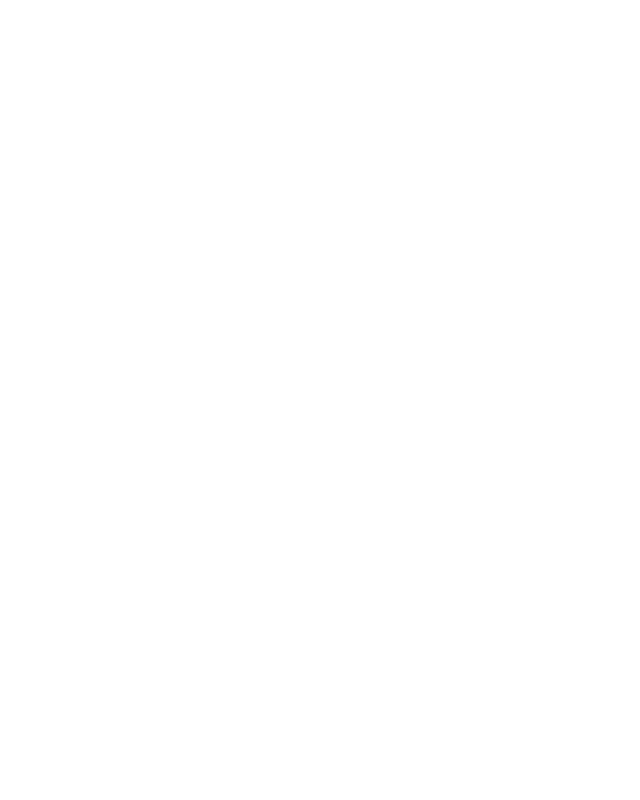
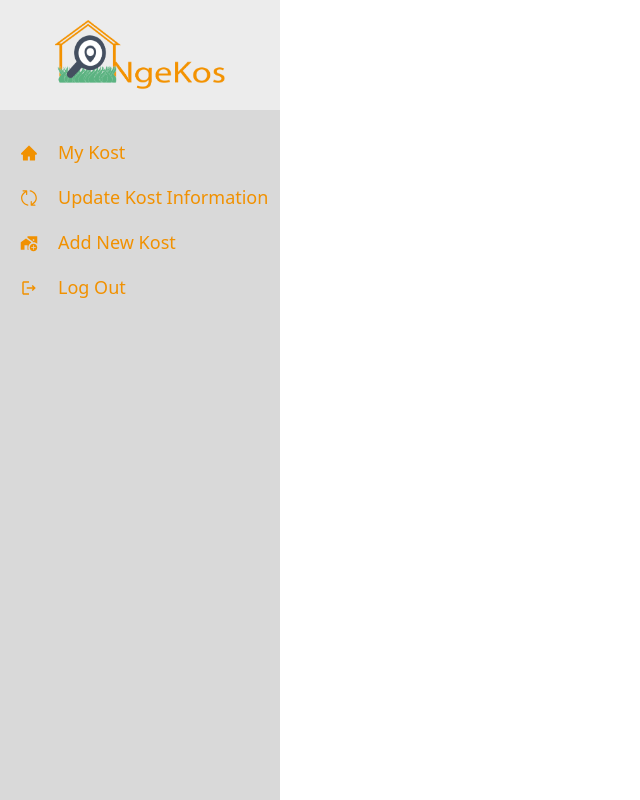
Before and after one commit to Yustikaprwt/Ngekos_Prototype, a React (Create React App) app: page /sidebar in a window 1280 px wide. Before the commit this address had no page. Shown: the whole page, without its empty margins (0-640 px from the left). Built offline with nearby package versions, Linux system fonts and the light colour scheme.

Commit message:
Add Sidebar (Not finishing yet)

```diff
--- /dev/null
+++ b/src/Components/Sidebar/Sidebar.css
@@ -0,0 +1,106 @@
+.sidebar-section {
+  position: fixed;
+  top: 0;
+  width: 280px !important;
+  height: 100vh !important;
+  transition: left 0.3s ease;
+}
+
+.sidebar-section-1 {
+  padding: 20px;
+  background-color: #ececec;
+  display: flex;
+  justify-content: center;
+}
+
+.sidebar-section-1 > img {
+  width: 170px;
+  height: 70px;
+}
+
+.sidebar-section-2 {
+  display: flex;
+  flex-direction: column;
+  padding: 20px;
+  line-height: 2.5;
+}
+
+.sidebar-section-3 {
+  display: flex;
+  flex-direction: row;
+  font-size: 18px;
+  align-items: center;
+  color: #f19100;
+}
+
+.sidebar-section-3 > svg,
+.sidebar-section-4 > svg {
+  margin-right: 15px;
+}
+
+.sidebar-section-3 > span,
+.sidebar-section-4 > span {
+  padding-left: 5px;
+  color: #f19100;
+}
+
+.sidebar-section-4 {
+  display: flex;
+  flex-direction: row;
+  font-size: 18px;
+  align-items: center;
+  color: #f19100;
+}
+
+.sidebar-toggle {
+  position: absolute;
+  top: 20px;
+  left: 20px;
+  width: 40px;
+  height: 40px;
+  background-color: #f5f5f5;
+  display: flex;
+  justify-content: center;
+  align-items: center;
+  cursor: pointer;
+}
+
+.sidebar-toggle > svg {
+  font-size: 24px;
+  color: #555555;
+}
+
+.sidebar-section {
+  width: 240px;
+  background-color: #d9d9d9;
+  transition: transform 0.3s ease;
+}
+
+.sidebar-section.open {
+  transform: translateX(0);
+}
+
+.sidebar-section.closed {
+  transform: translateX(-240px);
+}
+
+.sidebar-section-3,
+.sidebar-section-4 {
+  width: 280px !important;
+  transition: background-color 0.3s ease;
+}
+
+.sidebar-section-3:hover,
+.sidebar-section-4:hover {
+  background-color: rgba(255, 255, 255, 0.4);
+}
+
+@media screen and (min-width: 769px) {
+  .sidebar-toggle {
+    display: none;
+  }
+
+  .sidebar-section {
+    transform: translateX(0);
+  }
+}
--- /dev/null
+++ b/src/Components/Sidebar/Sidebar.jsx
@@ -0,0 +1,73 @@
+import React, { useState, useEffect } from "react";
+import "../Sidebar/Sidebar.css";
+import logo_ngekos from "../../Asset/logo_ngekos.png";
+import { AiFillHome, AiOutlineMenu } from "react-icons/ai";
+import { RxUpdate } from "react-icons/rx";
+import { MdAddHomeWork, MdOutlineLogout } from "react-icons/md";
+
+const Sidebar = () => {
+  const [sidebarOpen, setSidebarOpen] = useState(false);
+  const [isMobile, setIsMobile] = useState(false);
+
+  const handleToggleSidebar = () => {
+    setSidebarOpen(!sidebarOpen);
+  };
+
+  useEffect(() => {
+    const checkIsMobile = () => {
+      if (window.innerWidth <= 768) {
+        setIsMobile(true);
+        setSidebarOpen(false);
+      } else {
+        setIsMobile(false);
+        setSidebarOpen(true);
+      }
+    };
+
+    checkIsMobile();
+    window.addEventListener("resize", checkIsMobile);
+    return () => {
+      window.removeEventListener("resize", checkIsMobile);
+    };
+  }, []);
+
+  return (
+    <>
+      {isMobile && (
+        <div className="sidebar-toggle" onClick={handleToggleSidebar}>
+          <AiOutlineMenu />
+        </div>
+      )}
+
+      <div className={`sidebar-section ${sidebarOpen ? "open" : ""}`}>
+        <div className="sidebar-section-1">
+          <img src={logo_ngekos} alt="img" />
+        </div>
+
+        <div className="sidebar-section-2">
+          <div className="sidebar-section-3">
+            <AiFillHome />
+            <span>My Kost</span>
+          </div>
+
+          <div className="sidebar-section-3">
+            <RxUpdate />
+            <span>Update Kost Information</span>
+          </div>
+
+          <div className="sidebar-section-3">
+            <MdAddHomeWork />
+            <span>Add New Kost</span>
+          </div>
+
+          <div className="sidebar-section-4">
+            <MdOutlineLogout />
+            <span>Log Out</span>
+          </div>
+        </div>
+      </div>
+    </>
+  );
+};
+
+export default Sidebar;
--- a/src/Routers/Routers.jsx
+++ b/src/Routers/Routers.jsx
@@ -1,12 +1,14 @@
 import React from "react";
 import { BrowserRouter, Routes, Route } from "react-router-dom";
 import LoginPage from "../Page/Login Page/LoginPage";
+import Sidebar from "../Components/Sidebar/Sidebar";
 
 const Routers = () => {
   return (
     <BrowserRouter>
       <Routes>
         <Route path="/login" element={<LoginPage />} />
+        <Route path="/sidebar" element={<Sidebar/>} />
       </Routes>
     </BrowserRouter>
   );
```
